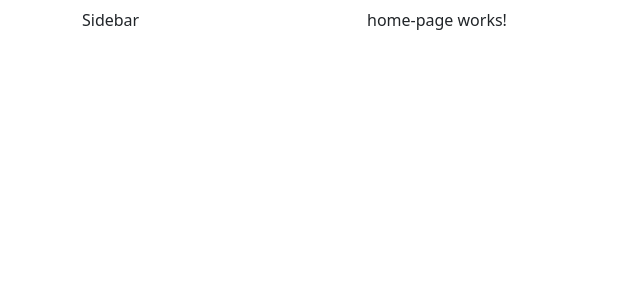
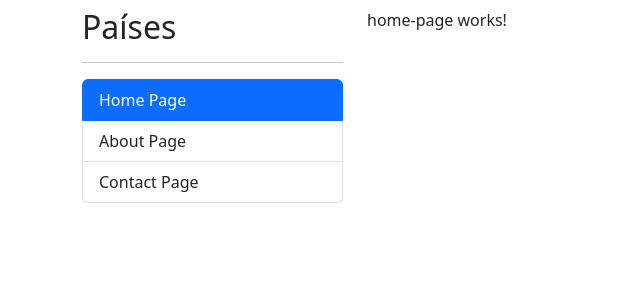
Before and after one commit to raulmoralesruiz/countryApp, an Angular app: page / in a window 1280 px wide. Before the commit this address led to /home. Shown: the top 300 px of the page, without its empty margins (0-640 px from the left). Built offline with nearby package versions, Linux system fonts and the light colour scheme.

Commit message:
116. RouterLink y RouterLinkOptions

```diff
--- a/src/app/app-routing.module.ts
+++ b/src/app/app-routing.module.ts
@@ -5,7 +5,7 @@ import { AboutPageComponent } from './shared/pages/about-page/about-page.compone
 
 const routes: Routes = [
   {
-    path: 'home',
+    path: '',
     component: HomePageComponent
   },
   {
@@ -14,7 +14,7 @@ const routes: Routes = [
   },
   {
     path: '**',
-    redirectTo: 'home'
+    redirectTo: ''
   },
 ];
 
--- a/src/app/app.component.html
+++ b/src/app/app.component.html
@@ -1,7 +1,7 @@
 <div class="row mt-2">
 
   <div class="col-3">
-    Sidebar
+    <shared-sidebar></shared-sidebar>
   </div>
 
   <div class="col">
--- /dev/null
+++ b/src/app/shared/components/sidebar/sidebar.component.html
@@ -0,0 +1,25 @@
+<h2>Países</h2>
+<hr>
+
+<ul class="list-group">
+
+  <li routerLink=""
+    routerLinkActive="active"
+    [routerLinkActiveOptions]="{exact: true}"
+    class="list-group-item">
+    Home Page
+  </li>
+
+  <li routerLink="about"
+    routerLinkActive="active"
+    class="list-group-item">
+    About Page
+  </li>
+
+  <li routerLink="contact"
+    routerLinkActive="active"
+    class="list-group-item">
+    Contact Page
+  </li>
+
+</ul>
--- /dev/null
+++ b/src/app/shared/components/sidebar/sidebar.component.ts
@@ -0,0 +1,10 @@
+import { Component } from '@angular/core';
+
+@Component({
+  selector: 'shared-sidebar',
+  templateUrl: './sidebar.component.html',
+  styles: ``
+})
+export class SidebarComponent {
+
+}
```
Also changed, not shown: src/app/shared/shared.module.ts (+6 -1 lines).
